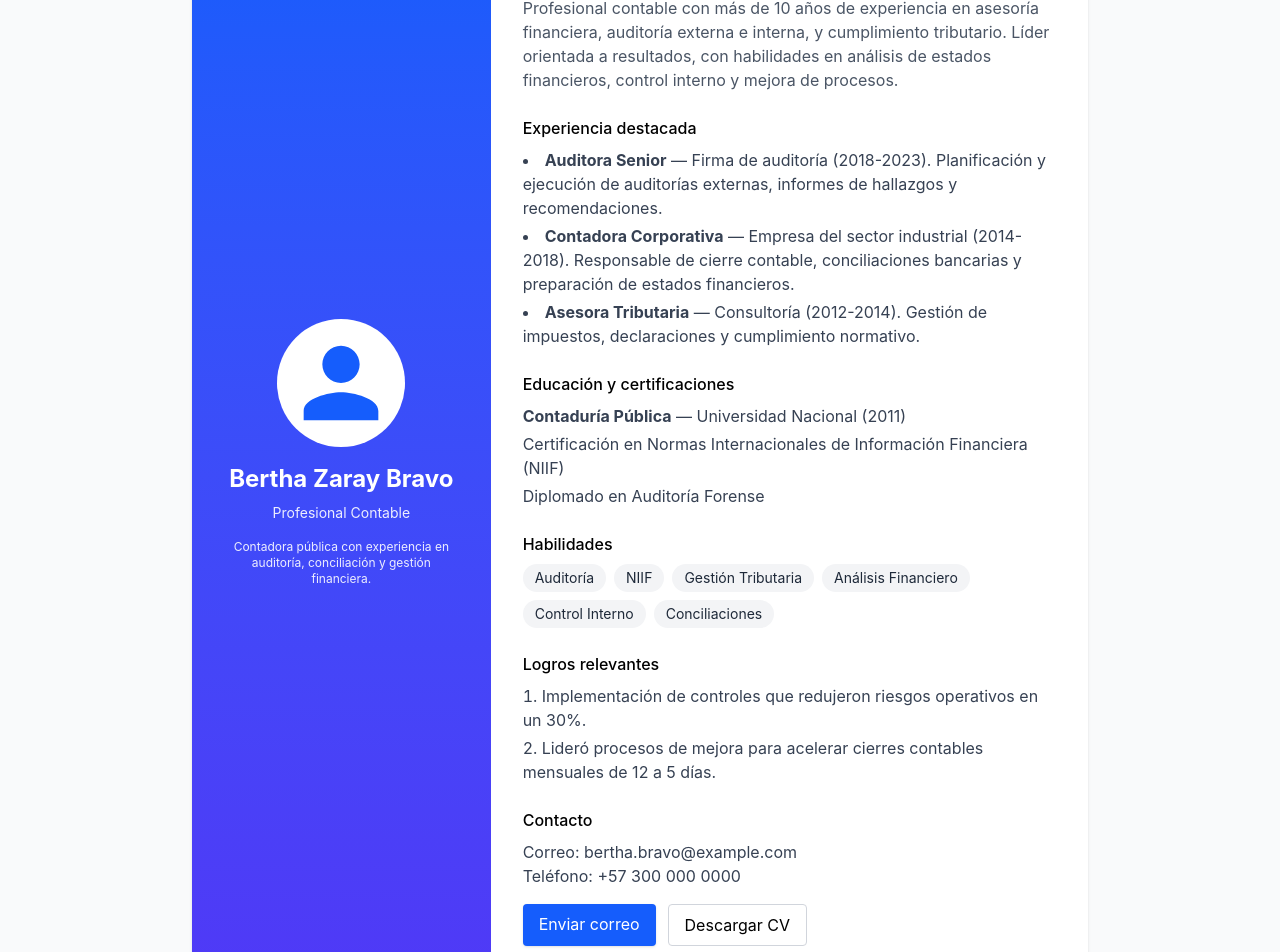
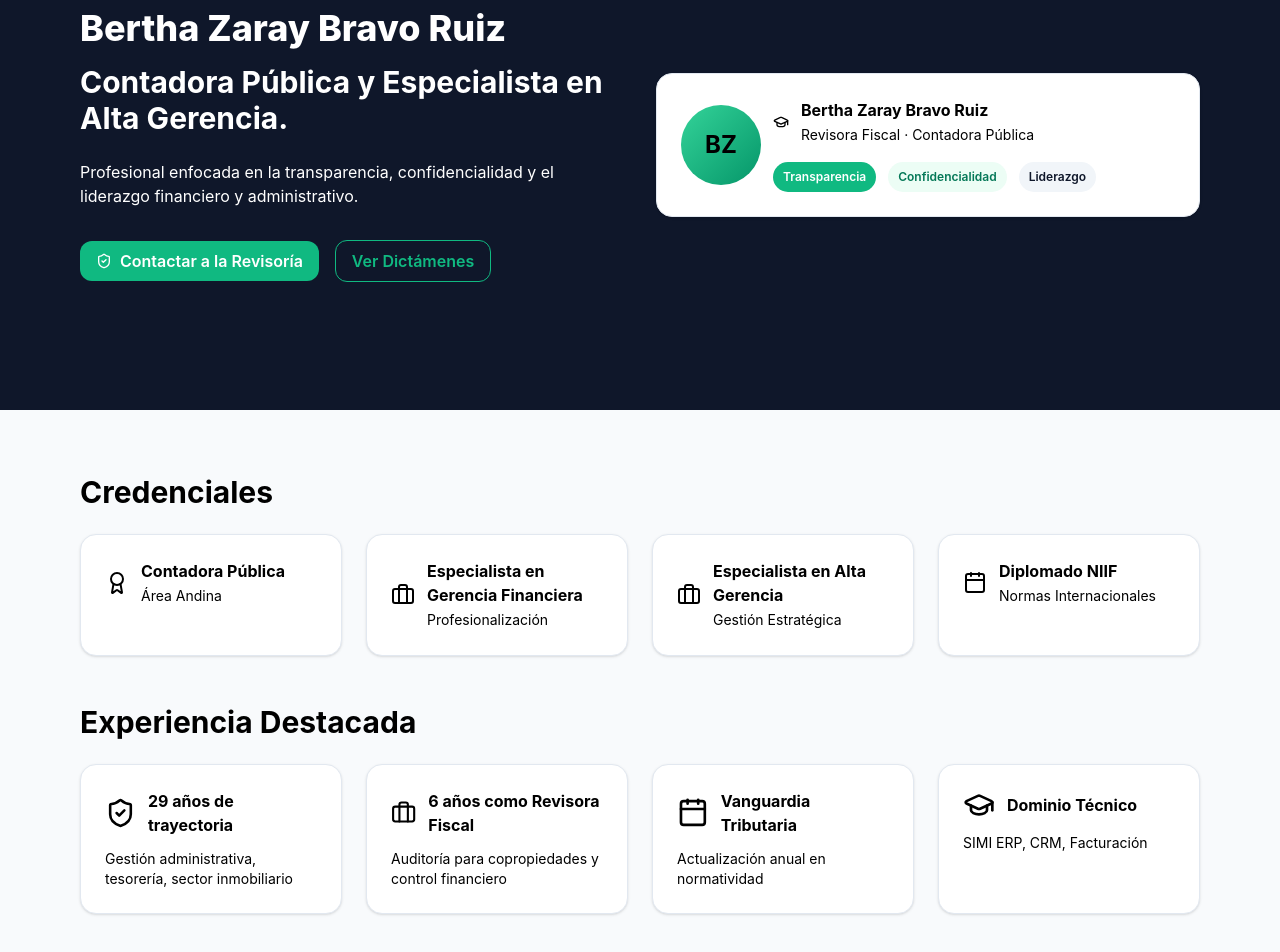
Before and after one commit to jscalderon65/fiscal-audit-transparency-portal, a React (Vite) app: page / in a window 1280 px wide. Shown: the part 120-1072 px from the top of the page. Built offline with nearby package versions, Linux system fonts and the light colour scheme.

Commit message:
Eschema de perfil profesional

```diff
--- a/index.html
+++ b/index.html
@@ -4,7 +4,7 @@
     <meta charset="UTF-8" />
     <link rel="icon" type="image/svg+xml" href="/favicon.svg" />
     <meta name="viewport" content="width=device-width, initial-scale=1.0" />
-    <title>quintas-transparencia</title>
+    <title>Revisoria Fiscal Portal De Transparencia</title>
   </head>
   <body>
     <div id="root"></div>
--- a/src/pages/profile/index.tsx
+++ b/src/pages/profile/index.tsx
@@ -1,138 +1,242 @@
-import React from "react";
+import { H1, H2, Text, Small } from "../../ui/Typography";
+import Button from "../../ui/Button";
+import Card from "../../ui/Card";
+import Badge from "../../ui/Badge";
+import { PALETTE } from "../../constants/theme";
+import {
+  GraduationCap,
+  Briefcase,
+  ShieldCheck,
+  Award,
+  Calendar,
+} from "lucide-react";
+import { motion } from "framer-motion";
 
 const Profile: React.FC = () => {
   return (
-    <main className="min-h-screen bg-gray-50 py-12">
-      <div className="max-w-4xl mx-auto bg-white rounded-lg shadow overflow-hidden">
-        <div className="md:flex">
-          <div className="md:w-1/3 bg-gradient-to-b from-blue-600 to-indigo-600 text-white p-8 flex flex-col items-center justify-center">
-            <svg
-              className="w-32 h-32 rounded-full bg-white p-2 text-blue-600 mb-4"
-              xmlns="http://www.w3.org/2000/svg"
-              viewBox="0 0 24 24"
-              fill="currentColor"
-            >
-              <path d="M12 12c2.21 0 4-1.79 4-4s-1.79-4-4-4-4 1.79-4 4 1.79 4 4 4zm0 2c-2.67 0-8 1.34-8 4v2h16v-2c0-2.66-5.33-4-8-4z" />
-            </svg>
-            <h1 className="text-2xl font-bold">Bertha Zaray Bravo</h1>
-            <p className="mt-2 text-sm opacity-90">Profesional Contable</p>
-            <p className="mt-4 text-xs text-white/90 text-center">
-              Contadora pública con experiencia en auditoría, conciliación y
-              gestión financiera.
-            </p>
-          </div>
+    <div className="w-full">
+      {/* Hero Inmersivo */}
+      <header
+        className="w-full"
+        style={{
+          backgroundColor: PALETTE.neutral[900],
+        }}
+      >
+        <div className="max-w-6xl mx-auto px-4 py-20 md:py-32">
+          <motion.div
+            initial={{ opacity: 0, y: 20 }}
+            animate={{ opacity: 1, y: 0 }}
+            transition={{ duration: 0.6 }}
+          >
+            <div className="grid md:grid-cols-2 gap-8 items-center">
+              <div
+                style={{
+                  color: PALETTE.text.inverted,
+                }}
+              >
+                <H1>Bertha Zaray Bravo Ruiz</H1>
+                <H2 className="mt-4">
+                  Contadora Pública y Especialista en Alta Gerencia.
+                </H2>
+                <div className="mt-6">
+                  <Text>
+                    Profesional enfocada en la transparencia, confidencialidad y
+                    el liderazgo financiero y administrativo.
+                  </Text>
+                </div>
 
-          <section className="md:w-2/3 p-8">
-            <header className="mb-6">
-              <h2 className="text-xl font-semibold">Resumen profesional</h2>
-              <p className="mt-2 text-gray-600">
-                Profesional contable con más de 10 años de experiencia en
-                asesoría financiera, auditoría externa e interna, y cumplimiento
-                tributario. Líder orientada a resultados, con habilidades en
-                análisis de estados financieros, control interno y mejora de
-                procesos.
-              </p>
-            </header>
-
-            <div className="grid grid-cols-1 gap-6">
-              <div>
-                <h3 className="font-medium">Experiencia destacada</h3>
-                <ul className="mt-2 list-disc list-inside text-gray-700">
-                  <li>
-                    <strong>Auditora Senior</strong> — Firma de auditoría
-                    (2018-2023). Planificación y ejecución de auditorías
-                    externas, informes de hallazgos y recomendaciones.
-                  </li>
-                  <li className="mt-1">
-                    <strong>Contadora Corporativa</strong> — Empresa del sector
-                    industrial (2014-2018). Responsable de cierre contable,
-                    conciliaciones bancarias y preparación de estados
-                    financieros.
-                  </li>
-                  <li className="mt-1">
-                    <strong>Asesora Tributaria</strong> — Consultoría
-                    (2012-2014). Gestión de impuestos, declaraciones y
-                    cumplimiento normativo.
-                  </li>
-                </ul>
-              </div>
-
-              <div>
-                <h3 className="font-medium">Educación y certificaciones</h3>
-                <ul className="mt-2 text-gray-700">
-                  <li>
-                    <strong>Contaduría Pública</strong> — Universidad Nacional
-                    (2011)
-                  </li>
-                  <li className="mt-1">
-                    Certificación en Normas Internacionales de Información
-                    Financiera (NIIF)
-                  </li>
-                  <li className="mt-1">Diplomado en Auditoría Forense</li>
-                </ul>
-              </div>
-
-              <div>
-                <h3 className="font-medium">Habilidades</h3>
-                <div className="mt-2 flex flex-wrap gap-2">
-                  {[
-                    "Auditoría",
-                    "NIIF",
-                    "Gestión Tributaria",
-                    "Análisis Financiero",
-                    "Control Interno",
-                    "Conciliaciones",
-                  ].map((s) => (
-                    <span
-                      key={s}
-                      className="text-sm px-3 py-1 bg-gray-100 rounded-full text-gray-800"
-                    >
-                      {s}
-                    </span>
-                  ))}
+                <div className="mt-8 flex items-center gap-4">
+                  <Button variant="primary" leftIcon={ShieldCheck}>
+                    Contactar a la Revisoría
+                  </Button>
+                  <Button variant="outline">Ver Dictámenes</Button>
                 </div>
               </div>
 
               <div>
-                <h3 className="font-medium">Logros relevantes</h3>
-                <ol className="mt-2 list-decimal list-inside text-gray-700">
-                  <li>
-                    Implementación de controles que redujeron riesgos operativos
-                    en un 30%.
-                  </li>
-                  <li className="mt-1">
-                    Lideró procesos de mejora para acelerar cierres contables
-                    mensuales de 12 a 5 días.
-                  </li>
-                </ol>
-              </div>
+                <div className="relative">
+                  <Card>
+                    <div className="flex items-center gap-3">
+                      <div
+                        className="w-20 h-20 rounded-full flex items-center justify-center text-2xl font-bold"
+                        style={{
+                          background: PALETTE.overlays.infoGradient,
+                        }}
+                      >
+                        BZ
+                      </div>
+                      <div>
+                        <div className="flex items-center gap-3">
+                          <GraduationCap className="w-4 h-4" />
+                          <div>
+                            <div className="font-bold">
+                              Bertha Zaray Bravo Ruiz
+                            </div>
+                            <Small>Revisora Fiscal · Contadora Pública</Small>
+                          </div>
+                        </div>
 
-              <div>
-                <h3 className="font-medium">Contacto</h3>
-                <p className="mt-2 text-gray-700">
-                  Correo: bertha.bravo@example.com
-                </p>
-                <p className="text-gray-700">Teléfono: +57 300 000 0000</p>
-                <div className="mt-4 flex gap-3">
-                  <a
-                    href="mailto:bertha.bravo@example.com"
-                    className="inline-block px-4 py-2 bg-blue-600 text-white rounded shadow"
-                  >
-                    Enviar correo
-                  </a>
-                  <button
-                    onClick={() => alert("Descarga de CV (ejemplo)")}
-                    className="inline-block px-4 py-2 border border-gray-300 rounded"
-                  >
-                    Descargar CV
-                  </button>
+                        <div className="mt-4 flex gap-3 flex-wrap">
+                          <Badge variant="success">Transparencia</Badge>
+                          <Badge variant="pending">Confidencialidad</Badge>
+                          <Badge variant="default">Liderazgo</Badge>
+                        </div>
+                      </div>
+                    </div>
+                  </Card>
                 </div>
               </div>
             </div>
+          </motion.div>
+        </div>
+      </header>
+
+      {/* Cuerpo principal */}
+      <main style={{ backgroundColor: PALETTE.background.page }}>
+        <div className="max-w-6xl mx-auto px-4 py-16 space-y-12">
+          {/* Credenciales */}
+          <section>
+            <H2>Credenciales</H2>
+            <div className="mt-6 grid grid-cols-1 sm:grid-cols-2 lg:grid-cols-4 gap-6">
+              <Card className="hover:shadow-md transition-shadow">
+                <div className="flex items-center gap-3">
+                  <div>
+                    <Award className="w-6 h-6" />
+                  </div>
+                  <div>
+                    <div className="font-bold">Contadora Pública</div>
+                    <Small>Área Andina</Small>
+                  </div>
+                </div>
+              </Card>
+
+              <Card className="hover:shadow-md transition-shadow">
+                <div className="flex items-center gap-3">
+                  <div>
+                    <Briefcase className="w-6 h-6" />
+                  </div>
+                  <div>
+                    <div className="font-bold">
+                      Especialista en Gerencia Financiera
+                    </div>
+                    <Small>Profesionalización</Small>
+                  </div>
+                </div>
+              </Card>
+
+              <Card className="hover:shadow-md transition-shadow">
+                <div className="flex items-center gap-3">
+                  <div>
+                    <Briefcase className="w-6 h-6" />
+                  </div>
+                  <div>
+                    <div className="font-bold">
+                      Especialista en Alta Gerencia
+                    </div>
+                    <Small>Gestión Estratégica</Small>
+                  </div>
+                </div>
+              </Card>
+
+              <Card className="hover:shadow-md transition-shadow">
+                <div className="flex items-center gap-3">
+                  <div>
+                    <Calendar className="w-6 h-6" />
+                  </div>
+                  <div>
+                    <div className="font-bold">Diplomado NIIF</div>
+                    <Small>Normas Internacionales</Small>
+                  </div>
+                </div>
+              </Card>
+            </div>
+          </section>
+
+          {/* Timeline / Experiencia */}
+          <section>
+            <H2>Experiencia Destacada</H2>
+            <div className="mt-6 grid grid-cols-1 md:grid-cols-2 lg:grid-cols-4 gap-6">
+              <Card>
+                <div className="flex flex-col items-start gap-3">
+                  <div className="flex items-center gap-3">
+                    <ShieldCheck className="w-8 h-8" />
+                    <div className="font-bold">29 años de trayectoria</div>
+                  </div>
+                  <Small>
+                    Gestión administrativa, tesorería, sector inmobiliario
+                  </Small>
+                </div>
+              </Card>
+
+              <Card>
+                <div className="flex flex-col items-start gap-3">
+                  <div className="flex items-center gap-3">
+                    <Briefcase className="w-8 h-8" />
+                    <div className="font-bold">6 años como Revisora Fiscal</div>
+                  </div>
+                  <Small>
+                    Auditoría para copropiedades y control financiero
+                  </Small>
+                </div>
+              </Card>
+
+              <Card>
+                <div className="flex flex-col items-start gap-3">
+                  <div className="flex items-center gap-3">
+                    <Calendar className="w-8 h-8" />
+                    <div className="font-bold">Vanguardia Tributaria</div>
+                  </div>
+                  <Small>Actualización anual en normatividad</Small>
+                </div>
+              </Card>
+
+              <Card>
+                <div className="flex flex-col items-start gap-3">
+                  <div className="flex items-center gap-3">
+                    <GraduationCap className="w-8 h-8" />
+                    <div className="font-bold">Dominio Técnico</div>
+                  </div>
+                  <Small>SIMI ERP, CRM, Facturación</Small>
+                </div>
+              </Card>
+            </div>
           </section>
         </div>
-      </div>
-    </main>
+      </main>
+
+      {/* Footer */}
+      <footer
+        style={{
+          backgroundColor: PALETTE.neutral[950],
+          color: PALETTE.text.inverted,
+        }}
+      >
+        <div className="max-w-6xl mx-auto px-4 py-12 text-center">
+          <div className="mb-6">
+            <div
+              className="text-xl font-bold"
+              style={{ color: PALETTE.text.inverted }}
+            >
+              ¿Necesita auditoría para su copropiedad?
+            </div>
+            <div className="mt-3">
+              <Text style={{ color: PALETTE.text.inverted }}>
+                Contacte a la Revisoría para una evaluación profesional y
+                confidencial.
+              </Text>
+            </div>
+          </div>
+          <div className="flex items-center justify-center gap-4">
+            <Button variant="primary">Solicitar Cotización</Button>
+            <Button variant="outline">Contactar</Button>
+          </div>
+          <div className="mt-8 text-sm" style={{ color: PALETTE.neutral[400] }}>
+            © {new Date().getFullYear()} Revisoría Fiscal - Todos los derechos
+            reservados
+          </div>
+        </div>
+      </footer>
+    </div>
   );
 };
 
--- a/src/ui/Button.tsx
+++ b/src/ui/Button.tsx
@@ -1,4 +1,4 @@
-import React from "react";
+import React, { useState } from "react";
 import { Icon as LucideIcon } from "lucide-react";
 import { PALETTE } from "../constants/theme";
 
@@ -25,6 +25,8 @@ const Button: React.FC<ButtonProps> = ({
 }) => {
   const base = "inline-flex items-center justify-center gap-2 font-semibold rounded-xl transition-all";
 
+  const [hovered, setHovered] = useState(false);
+
   const styles: React.CSSProperties = (() => {
     switch (variant) {
       case "secondary":
@@ -39,6 +41,14 @@ const Button: React.FC<ButtonProps> = ({
     }
   })();
 
+  // hover styles per variant (use palette tokens)
+  const hoverStyles: Record<string, React.CSSProperties> = {
+    primary: { backgroundColor: PALETTE.primary.dark },
+    secondary: { backgroundColor: PALETTE.secondary.dark },
+    outline: { backgroundColor: PALETTE.primary.DEFAULT, color: PALETTE.text.inverted, border: `1px solid ${PALETTE.primary.DEFAULT}` },
+    ghost: { backgroundColor: PALETTE.neutral[100] },
+  };
+
   const spinner = (
     <svg className="animate-spin" width="16" height="16" viewBox="0 0 24 24" fill="none" xmlns="http://www.w3.org/2000/svg">
       <circle cx="12" cy="12" r="10" stroke={PALETTE.text.inverted} strokeWidth="3" strokeOpacity="0.25" />
@@ -52,15 +62,23 @@ const Button: React.FC<ButtonProps> = ({
       onClick={onClick}
       disabled={disabled || loading}
       className={`${base} py-2 px-4 ${className}`}
-      style={{ ...styles, borderRadius: 12 }}
+      onMouseEnter={() => setHovered(true)}
+      onMouseLeave={() => setHovered(false)}
+      style={{
+        ...styles,
+        ...(hovered && !disabled ? hoverStyles[variant] || {} : {}),
+        borderRadius: 12,
+        cursor: disabled ? "not-allowed" : "pointer",
+        opacity: disabled ? 0.65 : 1,
+      }}
     >
       {loading ? (
         <span className="flex items-center gap-2">{spinner}{children && <span>{children}</span>}</span>
       ) : (
         <>
-          {LeftIcon && <LeftIcon className="w-4 h-4" />}
+          {LeftIcon && <LeftIcon className="w-4 h-4" style={{ color: styles.color }} />}
           <span>{children}</span>
-          {RightIcon && <RightIcon className="w-4 h-4" />}
+          {RightIcon && <RightIcon className="w-4 h-4" style={{ color: styles.color }} />}
         </>
       )}
     </button>
--- a/src/ui/Typography.tsx
+++ b/src/ui/Typography.tsx
@@ -1,31 +1,69 @@
 import React from "react";
-import { PALETTE } from "../constants/theme";
 
-export const H1: React.FC<{ children: React.ReactNode }> = ({ children }) => (
-  <h1 style={{ color: PALETTE.text.default }} className="text-4xl font-extrabold">{children}</h1>
+type BaseProps = {
+  children: React.ReactNode;
+  className?: string;
+  style?: React.CSSProperties;
+};
+
+export const H1: React.FC<BaseProps> = ({
+  children,
+  className = "",
+  style,
+}) => (
+  <h1 style={{ ...style }} className={`text-4xl font-extrabold ${className}`}>
+    {children}
+  </h1>
 );
 
-export const H2: React.FC<{ children: React.ReactNode }>
-= ({ children }) => (
-  <h2 style={{ color: PALETTE.text.default }} className="text-3xl font-bold">{children}</h2>
+export const H2: React.FC<BaseProps> = ({
+  children,
+  className = "",
+  style,
+}) => (
+  <h2 style={{ ...style }} className={`text-3xl font-bold ${className}`}>
+    {children}
+  </h2>
 );
 
-export const H3: React.FC<{ children: React.ReactNode }>
-= ({ children }) => (
-  <h3 style={{ color: PALETTE.text.default }} className="text-2xl font-semibold">{children}</h3>
+export const H3: React.FC<BaseProps> = ({
+  children,
+  className = "",
+  style,
+}) => (
+  <h3 style={{ ...style }} className={`text-2xl font-semibold ${className}`}>
+    {children}
+  </h3>
 );
 
-export const H4: React.FC<{ children: React.ReactNode }>
-= ({ children }) => (
-  <h4 style={{ color: PALETTE.text.default }} className="text-xl font-medium">{children}</h4>
+export const H4: React.FC<BaseProps> = ({
+  children,
+  className = "",
+  style,
+}) => (
+  <h4 style={{ ...style }} className={`text-xl font-medium ${className}`}>
+    {children}
+  </h4>
 );
 
-export const Text: React.FC<{ children: React.ReactNode }> = ({ children }) => (
-  <p style={{ color: PALETTE.text.default }} className="text-base">{children}</p>
+export const Text: React.FC<BaseProps> = ({
+  children,
+  className = "",
+  style,
+}) => (
+  <p style={{ ...style }} className={`text-base ${className}`}>
+    {children}
+  </p>
 );
 
-export const Small: React.FC<{ children: React.ReactNode }> = ({ children }) => (
-  <small style={{ color: PALETTE.text.muted }} className="text-sm">{children}</small>
+export const Small: React.FC<BaseProps> = ({
+  children,
+  className = "",
+  style,
+}) => (
+  <small style={{ ...style }} className={`text-sm ${className}`}>
+    {children}
+  </small>
 );
 
 export default {
```
